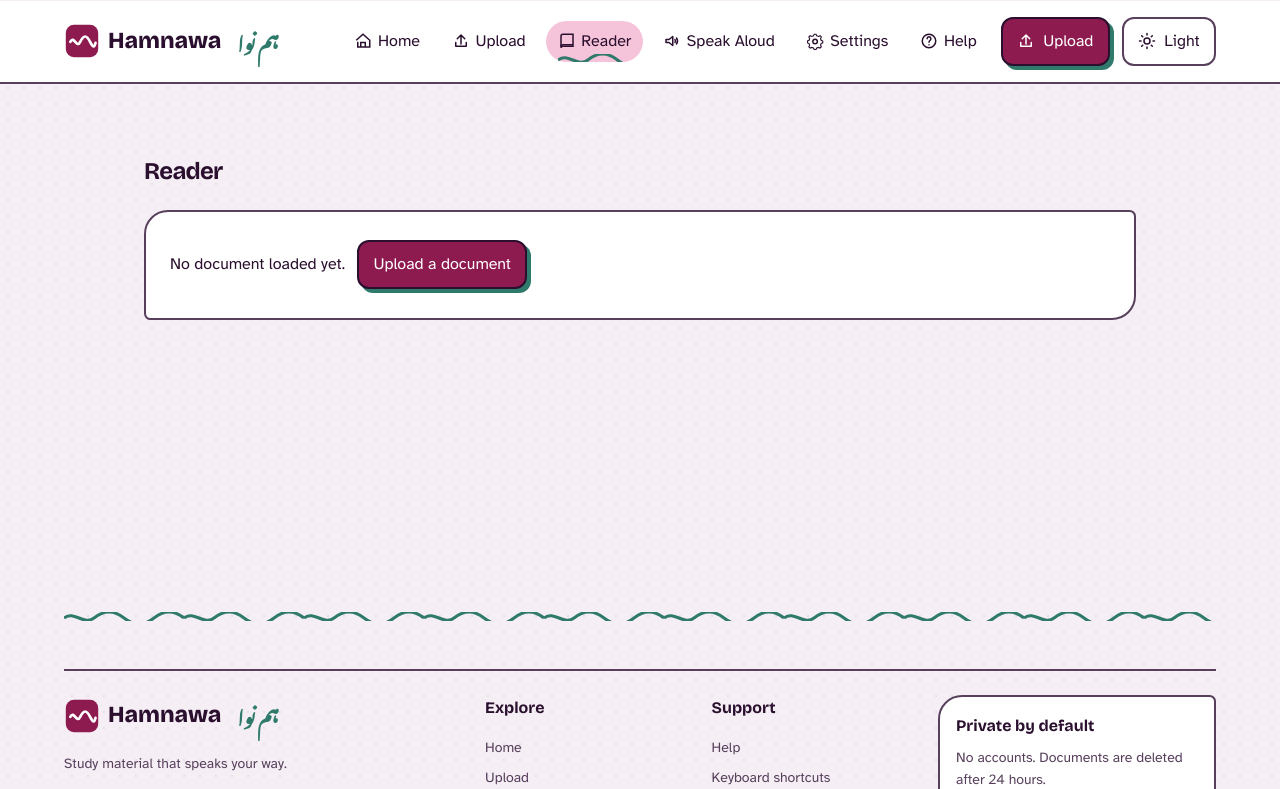
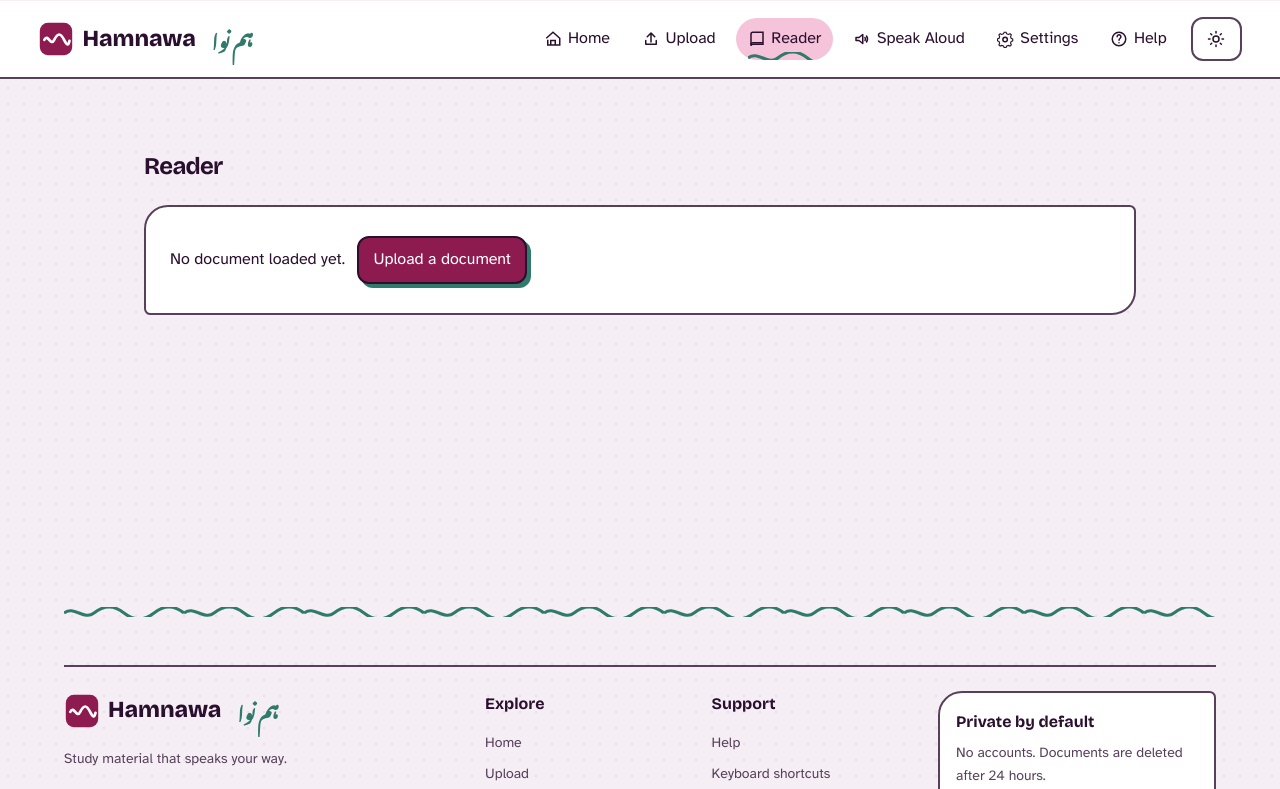
Before and after one commit to Abudora-0/Hamnawa, a React (Vite) app in the folder frontend/: page /reader in a window 1280 px wide. Shown: the top 789 px of the page. Built offline with nearby package versions, Linux system fonts and the light colour scheme; no server answers; a web font is replaced by a local one.

Commit message:
Fix header layout and stale stylesheet handling

```diff
--- a/frontend/src/styles/components.css
+++ b/frontend/src/styles/components.css
@@ -83,10 +83,10 @@
 .thread-divider { width: 100%; margin: var(--space-7) 0; }
 
 .skip-link {
-  position: absolute;
+  position: fixed;
   top: 0.5rem;
   left: 0.5rem;
-  z-index: 2;
+  z-index: 10;
   transform: translateY(-200%);
 }
 
@@ -99,8 +99,9 @@
   display: flex;
   align-items: center;
   justify-content: space-between;
+  flex-wrap: nowrap;
   gap: var(--space-4);
-  padding: var(--space-4) 5%;
+  padding: var(--space-4) 3%;
   border-bottom: 2px solid var(--border);
   background: var(--surface);
 }
@@ -129,8 +130,8 @@
 .logo-mark { width: 2.25rem; height: 2.25rem; flex: 0 0 auto; }
 .brand-urdu { margin-left: var(--space-2); color: var(--accent-2); font-size: var(--text-1); }
 .nav-tools,
-.nav-utilities { display: flex; align-items: center; gap: var(--space-3); }
-.nav-list { display: flex; flex-wrap: wrap; gap: var(--space-2); margin: 0; padding: 0; list-style: none; }
+.nav-utilities { display: flex; align-items: center; flex-wrap: nowrap; gap: var(--space-3); }
+.nav-list { display: flex; flex-wrap: nowrap; gap: var(--space-2); margin: 0; padding: 0; list-style: none; }
 .nav-list a { display: inline-flex; position: relative; align-items: center; gap: 0.35rem; padding: 0.5rem 0.75rem; border-radius: 999px; color: var(--text); text-decoration: none; }
 .nav-list a:hover,
 .nav-list a.active { background: var(--highlight-bg); color: var(--highlight-text); }
@@ -196,9 +197,14 @@
 :root[data-motion="reduced"] *::before,
 :root[data-motion="reduced"] *::after { transition: none !important; }
 
-html { scroll-padding-top: 5rem; }
+html { scroll-padding-top: var(--header-offset); }
 
-@media (max-width: 48rem) {
+@media (max-width: 90rem) {
+  .upload-nav-button { display: none; }
+  .theme-button span { display: none; }
+}
+
+@media (max-width: 75rem) {
   .site-header { align-items: center; }
   .nav-tools { position: static; }
   .menu-button { display: inline-flex; }
@@ -206,13 +212,11 @@ html { scroll-padding-top: 5rem; }
   .nav-list { display: none; padding: var(--space-3); border: 2px solid var(--border); border-radius: var(--radius-petal); background: var(--surface); box-shadow: 4px 4px 0 var(--accent-2); }
   .nav-list.is-open { display: grid; }
   .nav-list a { width: 100%; }
-  .nav-utilities .upload-nav-button { display: none; }
-  .theme-button span { display: none; }
   .footer-grid { grid-template-columns: repeat(2, minmax(0, 1fr)); gap: var(--space-4); }
 }
 
 @media (max-width: 32rem) {
-  .site-header { padding-right: 4%; padding-left: 4%; }
+  .site-header { padding-right: 3%; padding-left: 3%; }
   .brand > span:not(.brand-urdu) { display: none; }
   .footer-grid { grid-template-columns: 1fr; }
   .footer-bottom { align-items: flex-start; flex-direction: column; }
--- a/frontend/src/styles/pages.css
+++ b/frontend/src/styles/pages.css
@@ -170,7 +170,7 @@ main:focus { outline: none; }
 .saved-data { border-color: var(--accent); }
 .saved-data legend { color: var(--accent); }
 .help-layout { display: grid; grid-template-columns: minmax(12rem, 0.3fr) minmax(0, 1fr); align-items: start; gap: var(--space-7); }
-.help-contents { display: grid; position: sticky; top: var(--space-4); gap: var(--space-2); }
+.help-contents { display: grid; position: sticky; top: calc(var(--header-offset) + var(--space-3)); gap: var(--space-2); }
 .help-content { max-width: 48rem; }
 .help-content section { scroll-margin-top: var(--space-5); }
 .help-content details { margin: var(--space-3) 0; padding: var(--space-3) var(--space-4); border: 2px solid var(--border); border-radius: var(--radius-petal); background: var(--surface); }
@@ -235,7 +235,7 @@ main:focus { outline: none; }
 
 @media (min-width: 64rem) {
   .reader-layout { grid-template-columns: minmax(0, 1fr) minmax(16rem, 0.35fr); }
-  .reader-tools { position: sticky; top: var(--space-4); max-height: calc(100vh - 2 * var(--space-4)); overflow-y: auto; }
+  .reader-tools { position: sticky; top: calc(var(--header-offset) + var(--space-3)); max-height: calc(100vh - var(--header-offset) - 2 * var(--space-3)); overflow-y: auto; }
 }
 
 :root[data-motion="reduced"] *,
@@ -270,5 +270,4 @@ main:focus { outline: none; }
   .reader-tools button,
   .add-phrase button { width: 100%; margin-right: 0; }
   .speak-history li { align-items: flex-start; flex-direction: column; }
-  table { display: block; max-width: 100%; overflow-x: auto; }
 }
--- a/frontend/src/styles/tokens.css
+++ b/frontend/src/styles/tokens.css
@@ -18,6 +18,7 @@
   --focus: #0b6b5e;
   --highlight-bg: #f6c4da;
   --highlight-text: #2a0f2e;
+  --header-offset: 5.5rem;
   --radius-petal: 1.5rem 0.4rem 1.5rem 0.4rem;
   --space-1: 0.25rem;
   --space-2: 0.5rem;
```
